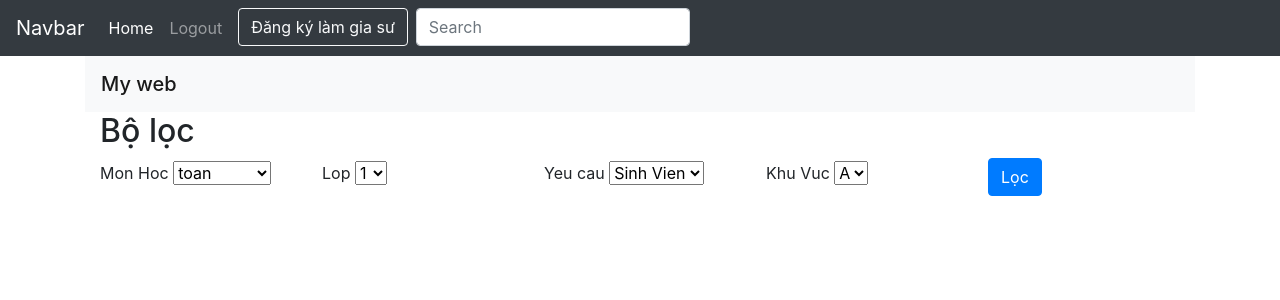
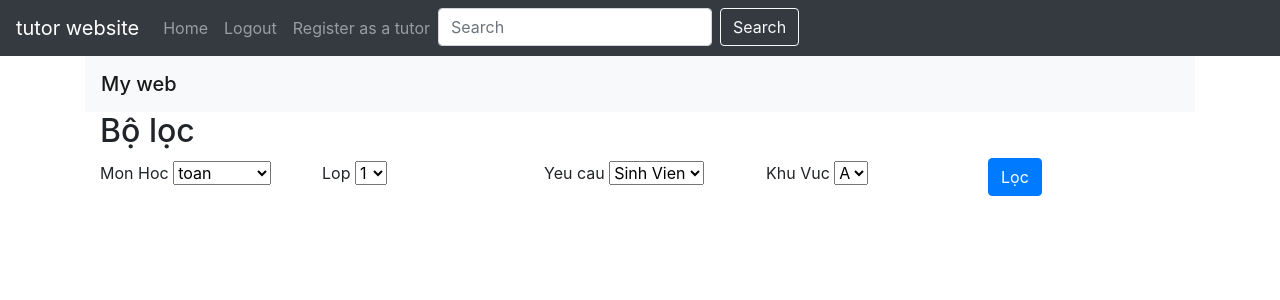
Before and after one commit to quyencanh203/Tutor-web, a Flask app: page /home in a window 1280 px wide. Shown: the top 300 px of the page. Run offline with Flask 3, Linux system fonts and the light colour scheme; the visitor is signed in with stand-in values (Sample User, id 1); some libraries are stand-ins or nearby versions.

Commit message:
add registerTutor.html and fix error navbar

```diff
--- a/generate_images/app/app.py
+++ b/generate_images/app/app.py
@@ -89,5 +89,9 @@ def logout():
     flash('Logged out successfully!', category = 'success')
     return redirect(url_for('login'))
 
+@app.route('/home/registerTutor')
+def registerTutor():
+    return render_template('registerTutor.html')
+
 if __name__ == '__main__':
     app.run('0.0.0.0', '5000', debug=True)
--- /dev/null
+++ b/generate_images/app/static/js/main.js
@@ -0,0 +1,17 @@
+document.addEventListener('DOMContentLoaded', function() {
+    var alertList = document.querySelectorAll('.alert');
+
+    alertList.forEach(function(alert) {
+        new bootstrap.Alert(alert);
+    });
+
+    alertList.forEach(function(alert) {
+        alert.querySelector('.close').addEventListener('click', function() {
+            var parent = this.parentNode;
+            parent.classList.add('hide');
+            setTimeout(function() {
+                parent.classList.add('d-none');
+            }, 500);
+        });
+    });
+});
--- a/generate_images/app/templates/base.html
+++ b/generate_images/app/templates/base.html
@@ -8,25 +8,29 @@
 <body>
     <!-- navbar -->
     <nav class="navbar navbar-expand-lg navbar-dark bg-dark">
-        <a class="navbar-brand" href="#">Navbar</a>
+        <a class="navbar-brand" href="#">tutor website</a>
         <button class="navbar-toggler" type="button" data-toggle="collapse" data-target="#navbarNav" aria-controls="navbarNav" aria-expanded="false" aria-label="Toggle navigation">
-          <span class="navbar-toggler-icon "></span>
+          <span class="navbar-toggler-icon"></span>
         </button>
         <div class="collapse navbar-collapse" id="navbarNav">
-          <ul class="navbar-nav">
+          <!-- navbar items  -->
+          <ul class="navbar-nav mr-auto">
             <!-- logic navbar -->
             {% if session['loggedin'] == True %}
-            <li class="nav-item active">
-              <a class="nav-link" href="{{url_for('home')}}">Home <span class="sr-only">(current)</span></a>
+            <li class="nav-item">
+              <a class="nav-link" href="{{url_for('home')}}">Home</a>
             </li>
             <li class="nav-item">
               <a class="nav-link" href="{{url_for('logout')}}">Logout</a>
             </li>
             <li class="nav-item">
-              <a href="" class="btn btn-outline-light mx-2">Đăng ký làm gia sư</a>
+              <a class="nav-link" href="{{url_for('registerTutor')}}" >Register as a tutor</a>
             </li>
             <li class="nav-item">
-              <input class="form-control me-2" type="search" placeholder="Search" aria-label="Search">
+              <form class="form-inline">
+                <input class="form-control mr-sm-2" type="search" placeholder="Search" aria-label="Search">
+                <button class="btn btn-outline-light my-2 my-sm-0" type="submit">Search</button>
+              </form>
             </li>
             {% else %}
             <li class="nav-item">
@@ -64,6 +68,10 @@
         {% block content %}
         {% endblock %}
     </div>
-    <script src="{{ url_for('static', filename='js/main.js') }}"></script>
+    <script src="{{ url_for('static', filename='js/main.js')}}"></script>
+        <!-- Thêm Bootstrap JS và Popper.js -->
+        <script src="https://code.jquery.com/jquery-3.2.1.slim.min.js"></script>
+        <script src="https://cdnjs.cloudflare.com/ajax/libs/popper.js/1.12.9/umd/popper.min.js"></script>
+        <script src="https://maxcdn.bootstrapcdn.com/bootstrap/4.0.0/js/bootstrap.min.js"></script>
 </body>
 </html>
```
Also changed, not shown: generate_images/app/templates/registerTutor.html (added, +7 -0 lines).
